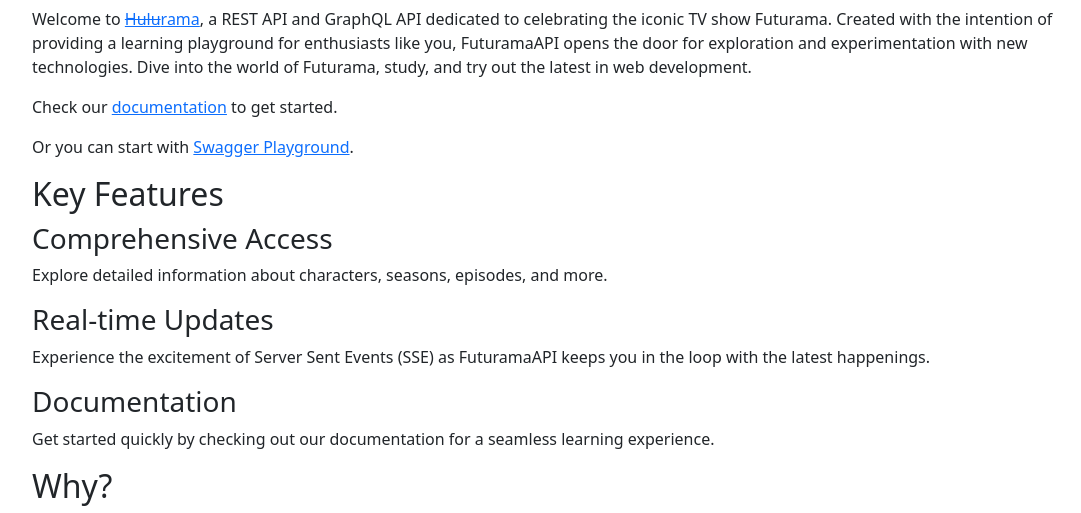
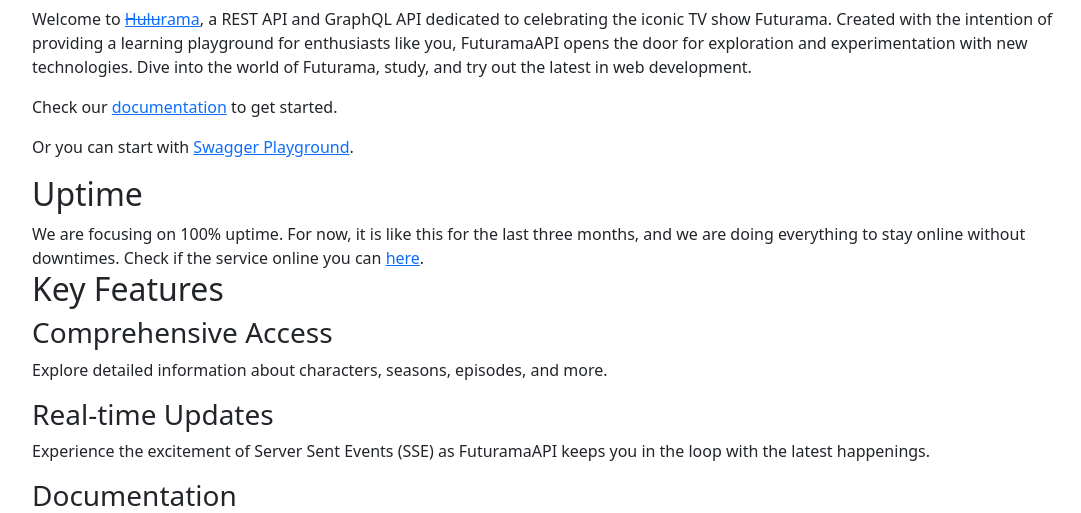
Before and after one commit to koldakov/futuramaapi, a Python web app: template templates/about.html in a window 1280 px wide. Shown: the part 167-680 px from the top of the page, without its empty margins (86-1167 px from the left). Run offline with Jinja, Linux system fonts and the light colour scheme; the template is opened without the code that fills it, so the values that code supplies are empty.

Commit message:
Add Uptime section to the about page

```diff
--- a/templates/about.html
+++ b/templates/about.html
@@ -29,6 +29,12 @@
   <p>
     Or you can start with <a href="{{ relative_path_for('swagger') }}" target="_blank">Swagger Playground</a>.
   </p>
+  <h2>Uptime</h2>
+  <div>
+    We are focusing on 100% uptime.
+    For now, it is like this for the last three months, and we are doing everything to stay online without downtimes.
+    Check if the service online you can <a href="https://stats.uptimerobot.com/KjD5zt80pL/796263225" target="_blank">here</a>.
+  </div>
   <h2>Key Features</h2>
   <div>
     <h3>Comprehensive Access</h3>
```
